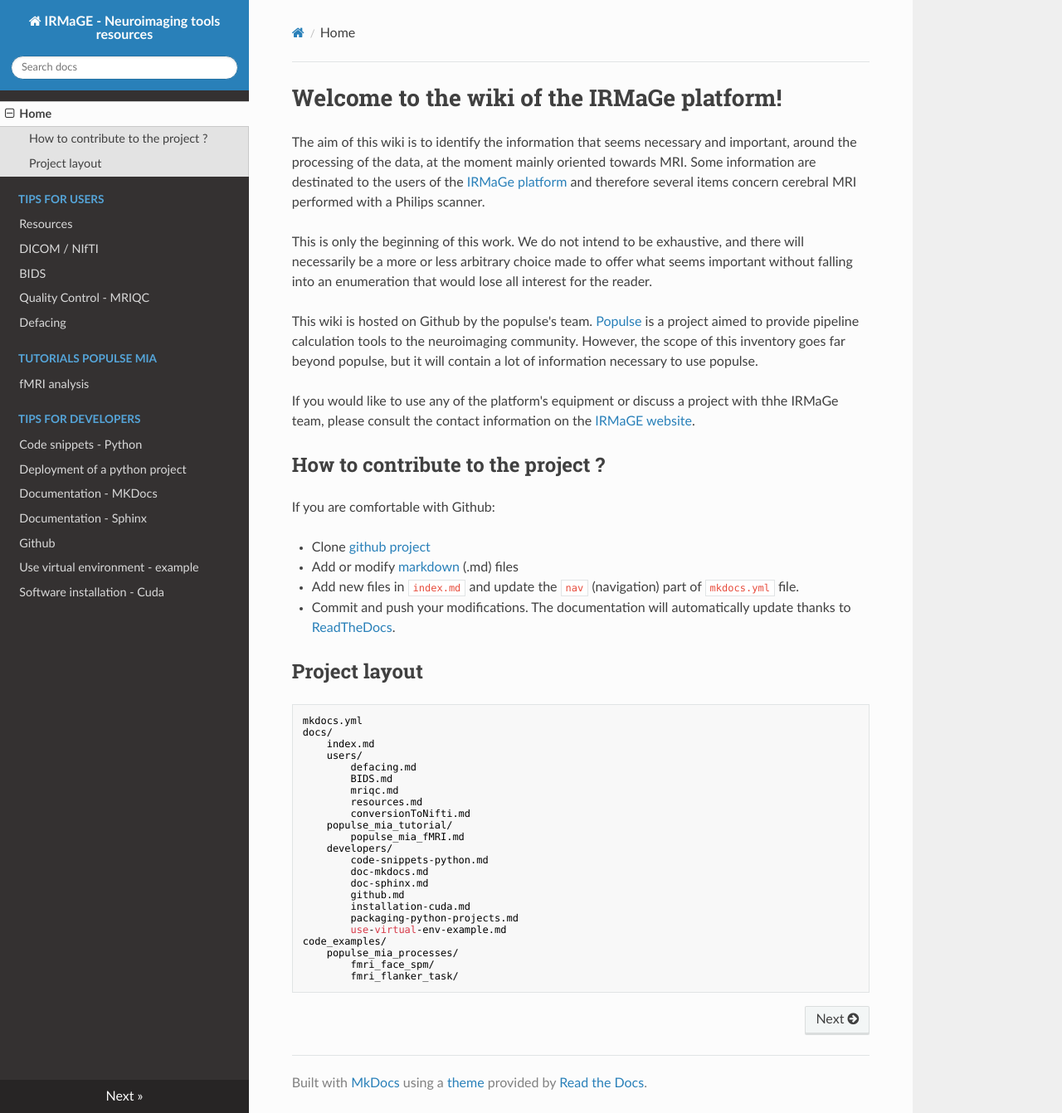
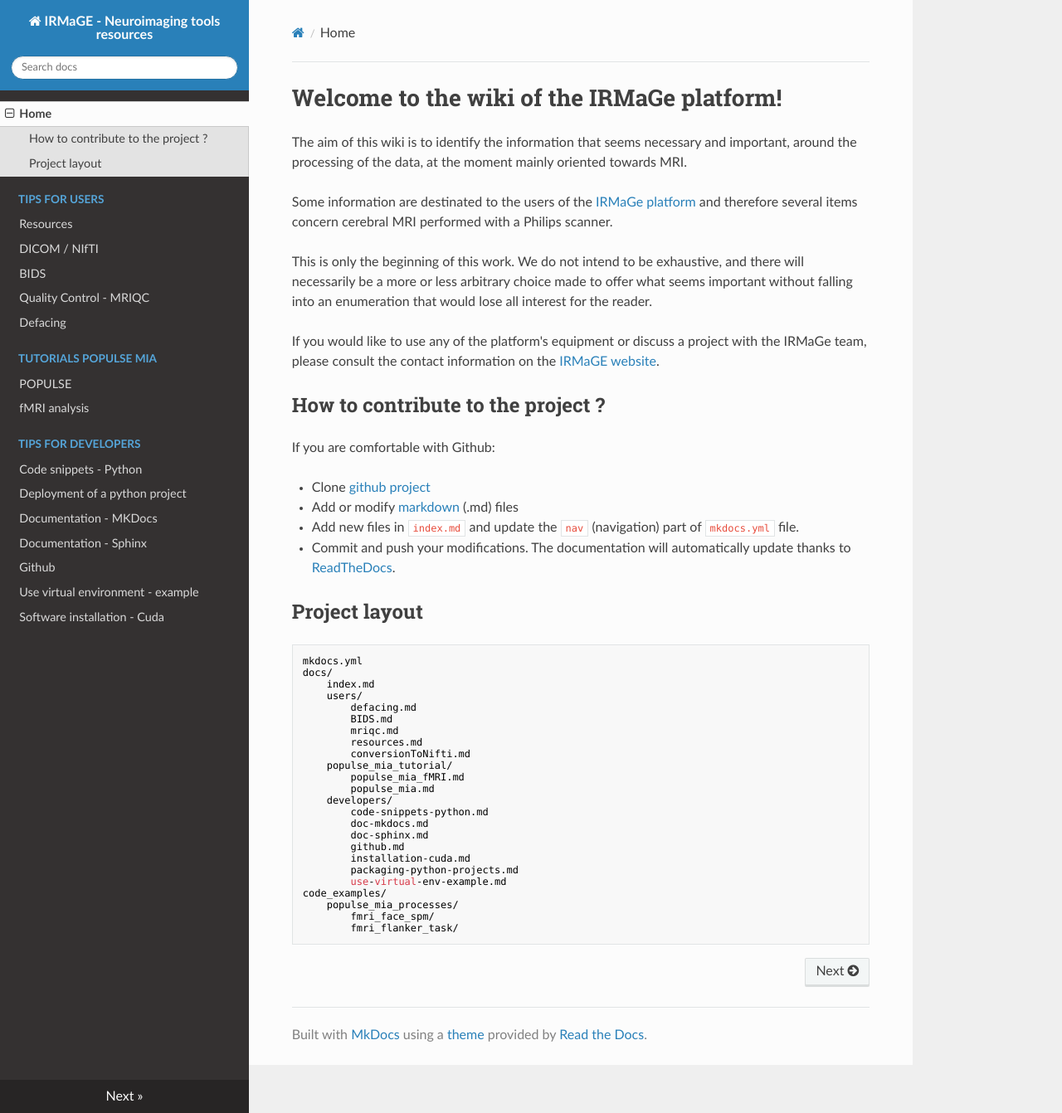
Before and after one commit to IRMaGe-3T/irmage-tools-resources, an MkDocs documentation site: the page built from docs/index.md, in a window 1280 px wide and 1342 px high. Shown: the whole window at 83% size. Built offline with MkDocs 1.6.1, drawn with Linux system fonts in a browser that asks for light colours; nearby versions of some CDN libraries.

Commit message:
update home + typo

```diff
--- a/docs/index.md
+++ b/docs/index.md
@@ -1,15 +1,12 @@
 # Welcome to the wiki of the IRMaGe platform!
 
 The aim of this wiki is to identify the information that seems necessary and important, around the processing of the data, at the moment mainly oriented towards MRI.
+
 Some information are destinated to the users of the [IRMaGe platform](https://irmage.univ-grenoble-alpes.fr/) and therefore several items concern cerebral MRI performed with a Philips scanner.
 
 This is only the beginning of this work. We do not intend to be exhaustive, and there will necessarily be a more or less arbitrary choice made to offer what seems important without falling into an enumeration that would lose all interest for the reader.
 
-This wiki is hosted on Github by the populse's team.
-[Populse](https://populse.github.io/) is a project aimed to provide pipeline calculation tools to the neuroimaging community.
-However, the scope of this inventory goes far beyond populse, but it will contain a lot of information necessary to use populse.
-
-If you would like to use any of the platform's equipment or discuss a project with thhe IRMaGe team, please consult the contact information on the [IRMaGE website](https://irmage.univ-grenoble-alpes.fr/en-pratique/contacts).
+If you would like to use any of the platform's equipment or discuss a project with the IRMaGe team, please consult the contact information on the [IRMaGE website](https://irmage.univ-grenoble-alpes.fr/en-pratique/contacts).
 
 ## How to contribute to the project ?
 
@@ -37,6 +34,7 @@ If you are comfortable with Github:
             conversionToNifti.md
         populse_mia_tutorial/
             populse_mia_fMRI.md
+            populse_mia.md
         developers/
             code-snippets-python.md
             doc-mkdocs.md
--- a/mkdocs.yml
+++ b/mkdocs.yml
@@ -9,6 +9,7 @@ nav:
       - Quality Control - MRIQC: users/mriqc.md
       - Defacing: users/defacing.md
     - 'Tutorials POPULSE MIA':
+      - POPULSE: populse_mia_tutorial/populse.md
       - fMRI analysis: populse_mia_tutorial/populse_mia_fMRI.md
     - 'Tips for developers':
       - Code snippets - Python: developers/code-snippets-python.md
```
Also changed, not shown: docs/populse_mia_tutorial/populse.md (added, +15 -0 lines), docs/users/conversionToNifti.md (+2 -2 lines), docs/users/fMRI_processing.md (added, +6 -0 lines).
